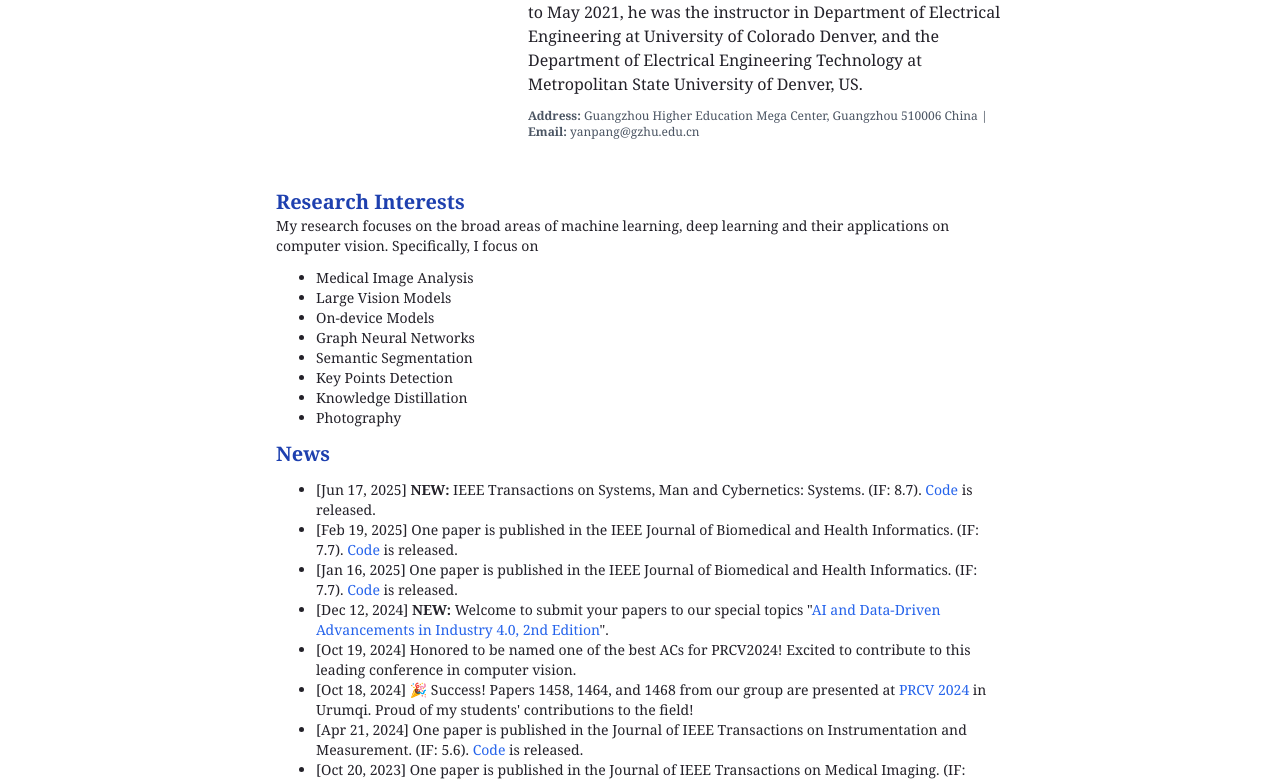
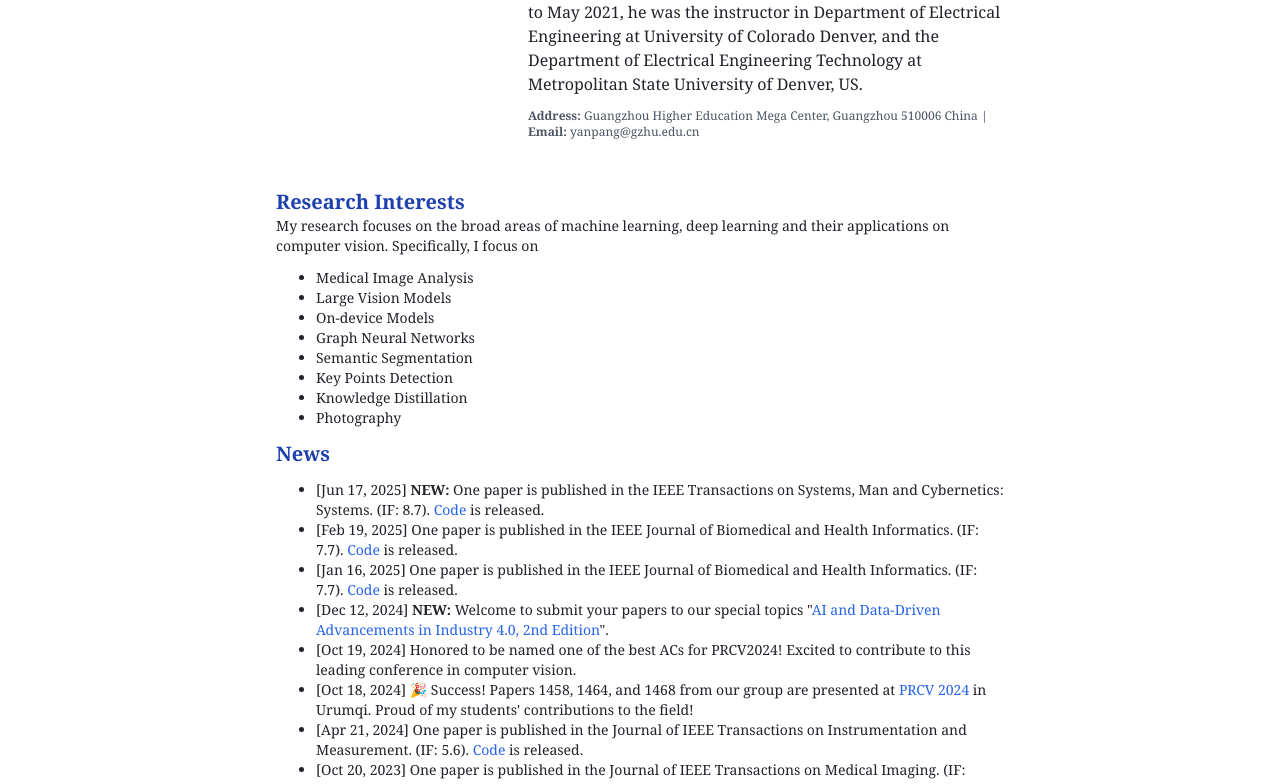
Before and after one commit to pypancho/pypancho.github.io, a Gatsby site: page / in a window 1280 px wide. Shown: the part 316-1100 px from the top of the page. Built offline with nearby package versions, Linux system fonts and the light colour scheme; Gatsby itself is replaced by a stand-in of ours.

Commit message:
Update index.js

```diff
--- a/src/pages/index.js
+++ b/src/pages/index.js
@@ -176,7 +176,7 @@ const IndexPage = () => {
             <div className="text-blue-800 text-xl font-bold">News</div>
             <div className="text-sm pl-10 py-3">
               <ul className="list-disc">
-                <li>[Jun 17, 2025] <b>NEW:</b> IEEE Transactions on Systems, Man and Cybernetics: Systems. (IF: 8.7).  <a className="text-blue-600 text-sm" href="https://github.com/deepang-ai/LGA" target="_blank">Code</a> is released.</li>
+                <li>[Jun 17, 2025] <b>NEW:</b> One paper is published in the IEEE Transactions on Systems, Man and Cybernetics: Systems. (IF: 8.7).  <a className="text-blue-600 text-sm" href="https://github.com/deepang-ai/LGA" target="_blank">Code</a> is released.</li>
                 <li>[Feb 19, 2025] One paper is published in the IEEE Journal of Biomedical and Health Informatics. (IF: 7.7).  <a className="text-blue-600 text-sm" href="https://github.com/deepang-ai/BaS" target="_blank">Code</a> is released.</li>
                 <li>[Jan 16, 2025] One paper is published in the IEEE Journal of Biomedical and Health Informatics. (IF: 7.7).  <a className="text-blue-600 text-sm" href="https://github.com/deepang-ai/MOD" target="_blank">Code</a> is released.</li>
                 <li>[Dec 12, 2024] <b>NEW:</b> Welcome to submit your papers to our special topics "<a className="text-blue-600 text-sm" href="https://www.mdpi.com/topics/0ZZS608U21" target="_blank">AI and Data-Driven Advancements in Industry 4.0, 2nd Edition</a>".</li>
```
